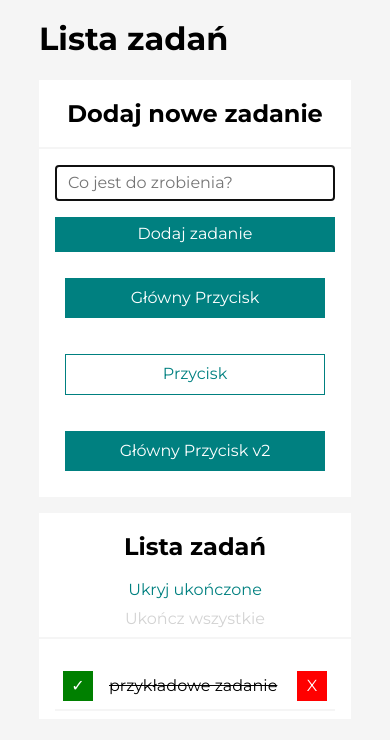
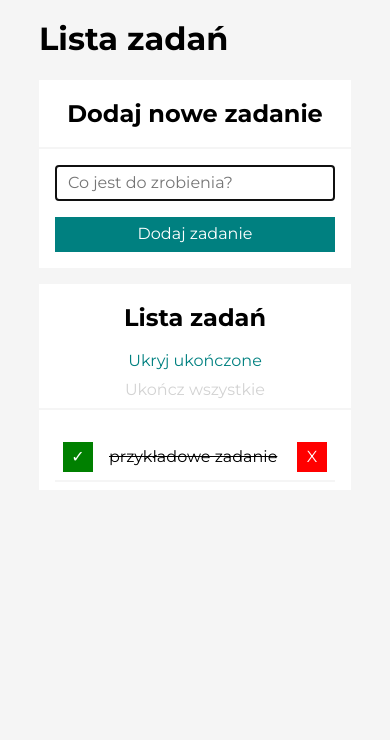
Before and after one commit to Urbork/to-do-list-react, a React (Create React App) app: page / in a window 390 px wide. Shown: the top 740 px of the page. Built offline with nearby package versions, Linux system fonts and the light colour scheme.

Commit message:
Form styled components added

```diff
--- a/src/Form/index.js
+++ b/src/Form/index.js
@@ -1,30 +1,5 @@
 import { useState } from "react";
-import styled, { css } from "styled-components";
-import "./style.css";
-
-const StyledButton = styled.button`
-  border: 1px solid teal;
-  padding: 10px;
-  margin: 10px;
-  background: white;
-  color: teal;
-  cursor: pointer;
-
-  &:hover {
-    background: teal;
-    color: white;
-  }
-
-  ${(props) => props.primary && css`
-    background: teal;
-    color: white;
-  `}
-`;
-
-const StyledPrimaryButton = styled(StyledButton)`
-  background: teal;
-  color: white;
-`;
+import { MainForm, FormInput, FormButton } from "./styled"
 
 const Form = ({ addNewTask }) => {
   const [newTaskContent, setNewTaskContent] = useState("");
@@ -41,20 +16,16 @@ const Form = ({ addNewTask }) => {
   };
 
   return (
-    <form className="form" onSubmit={onFormSubmit}>
-      <input
-        className="form__input"
+    <MainForm onSubmit={onFormSubmit}>
+      <FormInput
         value={newTaskContent}
         onChange={({ target }) => setNewTaskContent(target.value)}
         type="text"
         placeholder="Co jest do zrobienia?"
         autoFocus
       />
-      <button className="form__button">Dodaj zadanie</button>
-      <StyledButton primary>Główny Przycisk</StyledButton>
-      <StyledButton>Przycisk</StyledButton>
-      <StyledPrimaryButton>Główny Przycisk v2</StyledPrimaryButton>
-    </form>
+      <FormButton>Dodaj zadanie</FormButton>
+    </MainForm>
   );
 };
 
--- a/src/Form/style.css
+++ /dev/null
@@ -1,43 +0,0 @@
-.form {
-  margin: 0 auto;
-  padding: 16px;
-  display: grid;
-  grid-template-columns: 1fr auto;
-  grid-gap: 16px;
-  background-color: white;
-}
-
-.form__heading {
-  padding: 0 0 16px 16px;
-  border-bottom: 2px solid whitesmoke;
-}
-
-.form__interface {
-  margin: 0 16px 16px 16px;
-}
-
-@media (max-width: 767px) {
-  .form {
-    display: flex;
-    flex-direction: column;
-  }
-}
-
-.form__input {
-  padding: 8px 12px;
-  border: 1px solid lightgrey;
-}
-
-.form__button {
-  padding: 8px 16px;
-  background-color: teal;
-  color: white;
-  border: none;
-  transition: 1s;
-  cursor: pointer;
-}
-
-.form__button:hover {
-  transform: scale(1.05);
-  background-color: hsl(180, 100%, 30%);
-}
--- /dev/null
+++ b/src/Form/styled.js
@@ -0,0 +1,33 @@
+import styled from "styled-components";
+
+export const MainForm = styled.form`
+    margin: 0 auto;
+    padding: 16px;
+    display: grid;
+    grid-template-columns: 1fr auto;
+    grid-gap: 16px;
+    background-color: white;
+
+    @media (max-width: 767px) {
+        display: flex;
+        flex-direction: column;
+`;
+
+export const FormInput = styled.input`
+    padding: 8px 12px;
+    border: 1px solid lightgrey;
+`;
+
+export const FormButton = styled.button`
+    padding: 8px 16px;
+    background-color: teal;
+    color: white;
+    border: none;
+    transition: 1s;
+    cursor: pointer;
+
+    &:hover {
+        transform: scale(1.05);
+        background-color: hsl(180, 100%, 30%);
+      }
+`;
```
